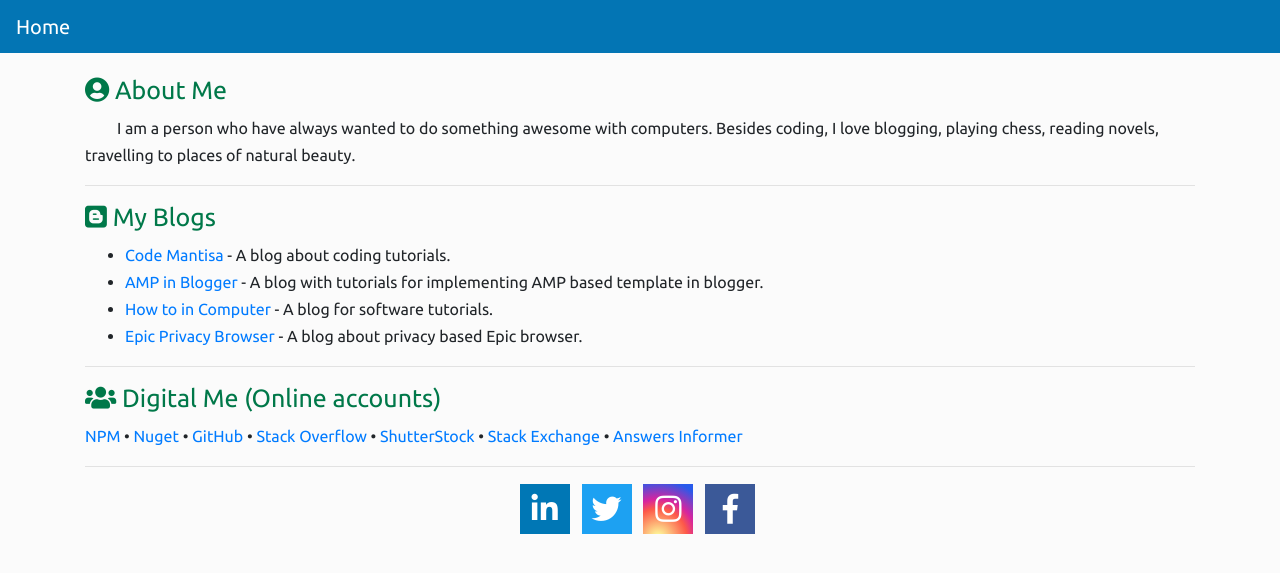
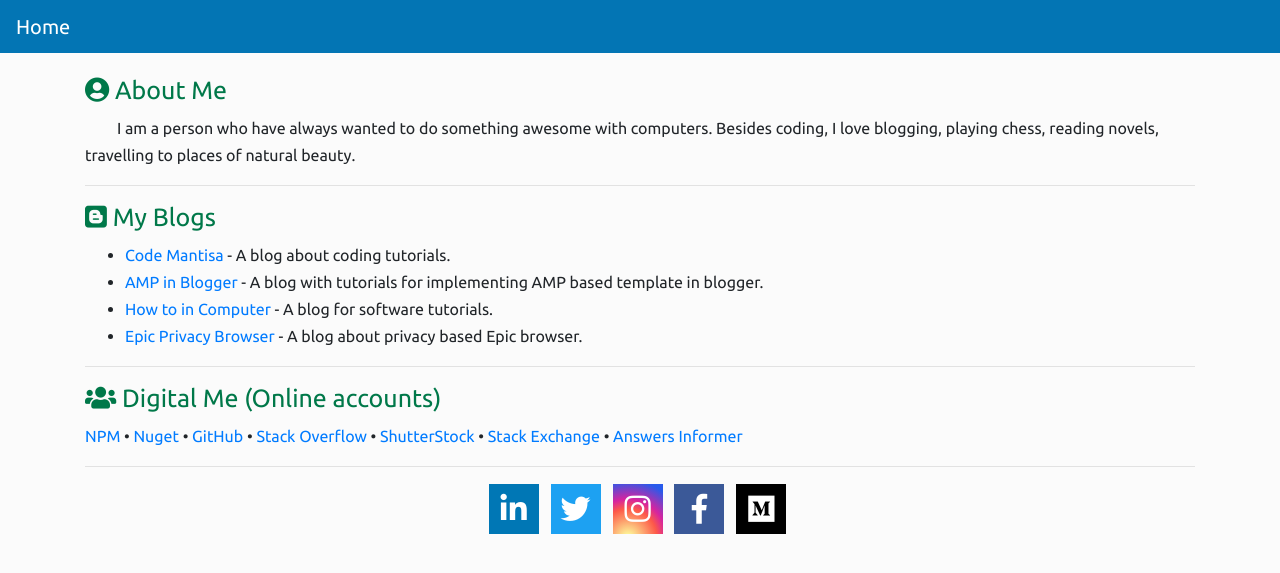
Before and after one commit to kolappannathan/kolappannathan.github.io, a Jekyll site: the page built from pages/about-me.html, in a window 1280 px wide. Shown: the top 573 px of the page. Built offline with Jekyll 4.4.1, drawn with Linux system fonts in a browser that asks for light colours.

Commit message:
Added medium icon

```diff
--- a/assets/css/site.scss
+++ b/assets/css/site.scss
@@ -73,6 +73,11 @@
   .social-list .youtube {
     background-color: #FF0505;
     color: #ffffff;
+  }
+
+  .social-list .medium {
+      background-color: #000;
+      color: #fff;
   }
 
 /* #endregion Social Media Icons*/
--- a/pages/about-me.html
+++ b/pages/about-me.html
@@ -67,5 +67,8 @@
     <a href="https://www.facebook.com/kolappan.nathan.95" target="blank">
       <div class="facebook"><i class="fab fa-facebook-f"></i></div>
     </a>
+    <a href="https://medium.com/@kolappannathan" target="blank">
+      <div class="medium"><i class="fab fa-medium"></i></div>
+    </a>
   </div>
 </div>
```
